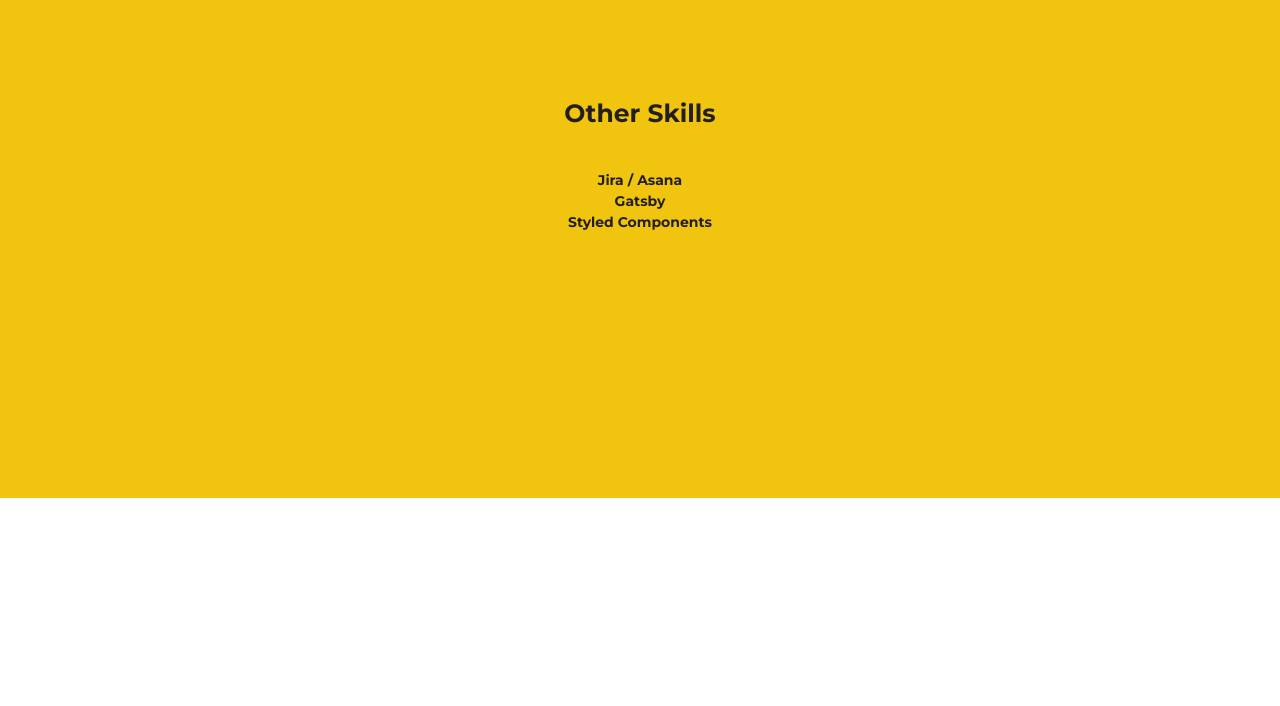
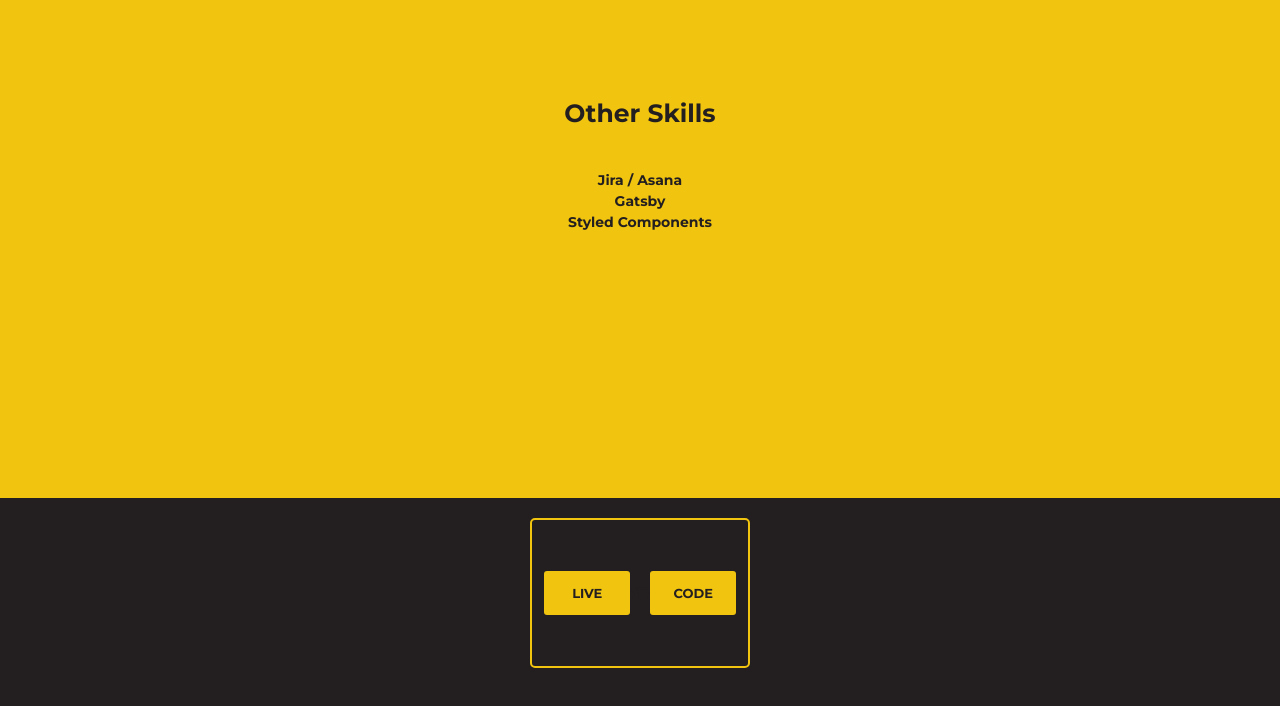
Before and after one commit to n3rsti/n3rsti.github.io, a Gatsby site: page / in a window 1280 px wide. Shown: the part 1902-2608 px from the top of the page. Before the commit the page ends 2400 px from the top, so only its background shows below. Built offline with nearby package versions, Linux system fonts and the light colour scheme; Gatsby itself is replaced by a stand-in of ours.

Commit message:
created work section with one example element

```diff
--- /dev/null
+++ b/src/components/work/work.js
@@ -0,0 +1,70 @@
+import styled from "styled-components"
+import React from "react"
+
+const StyledWork = styled.div`
+    width: 220px;
+    height: 150px;
+    border-radius: 5px;
+    display: flex;
+    align-items: center;
+    justify-content: center;
+    border: 2px solid #f1c40f;
+    position: relative;
+    background-size: cover;
+    background-position: center;
+    margin: 20px;
+    cursor: pointer;
+    flex-wrap: wrap;
+`
+const StyledWorkTitle = styled.h3`
+    text-transform: uppercase;
+    position: absolute;
+    top: 50%;
+    left: 50%;
+    transform: translate(-50%, -50%);
+    width: 100%;
+    text-align: center;
+    padding: 0;
+    margin: 0;
+    font-size: 1.7rem;
+    transition: .3s;
+    color: #231f20;
+    font-weight: 900;
+    z-index: 2;
+`
+const StyledInWork = styled.div`
+    width: 40%;
+    height: 30%;
+    background: #f1c40f;
+    margin: 10px;
+    display: flex;
+    align-items: center;
+    justify-content: center;
+    /* transform: scale(0); */
+    transition: .3s;
+    border-radius: 3px;
+    will-change: transform;
+    position: relative;
+    z-index: 100;
+    overflow: hidden;
+`
+const StyledWorkA = styled.a`
+    color: #231f20;
+    text-decoration: none;
+    text-transform: uppercase;
+    font-weight: 700;
+    font-size: 1.3rem;
+    padding: 50%;
+`
+const StyledFirstWork = () => (
+    <StyledWork>
+        <StyledWorkTitle>Kalkulator Ocen</StyledWorkTitle>
+        <StyledInWork>
+            <StyledWorkA>Live</StyledWorkA>
+        </StyledInWork>
+        <StyledInWork>
+            <StyledWorkA>Code</StyledWorkA>
+        </StyledInWork>
+    </StyledWork>
+)
+export default StyledFirstWork;
--- a/src/pages/index.js
+++ b/src/pages/index.js
@@ -8,6 +8,7 @@
 import StyledIcon from "../components/bigIcon/bigIcon"
 import StyledAbout from "../components/about-me/about-me"
 import { Skills, StyledSkillTitle } from "../components/skills/skills"
+import StyledFirstWork from "../components/work/work"
 
 let date = new Date()
 let time = date.getFullYear() - 2018
@@ -44,6 +45,9 @@
       <StyledSkillTitle marginBot>Styled Components</StyledSkillTitle>
 
     </StyledSection>
+    <StyledSection black>
+      <StyledFirstWork></StyledFirstWork>
+    </StyledSection>
   </Layout>
 
 )
```
